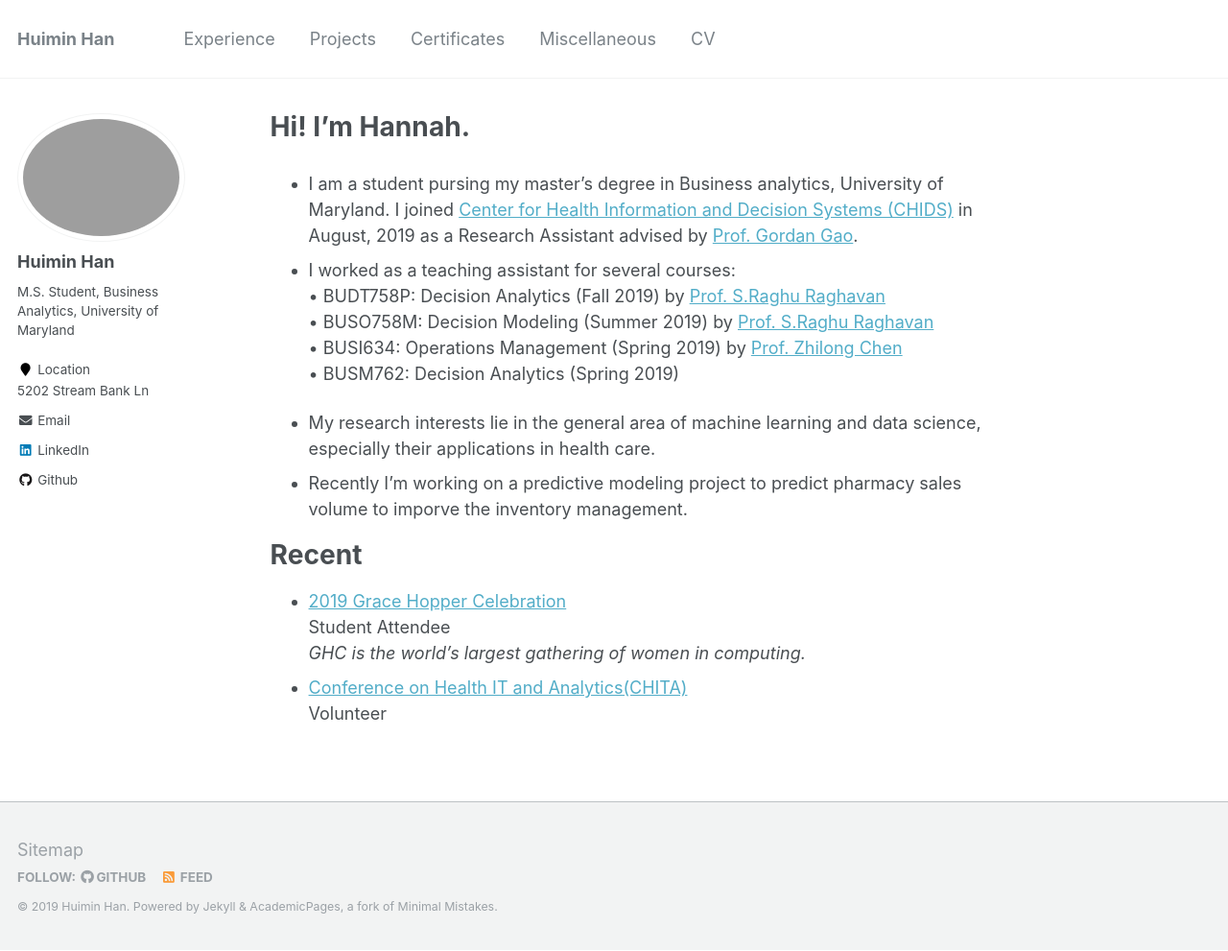
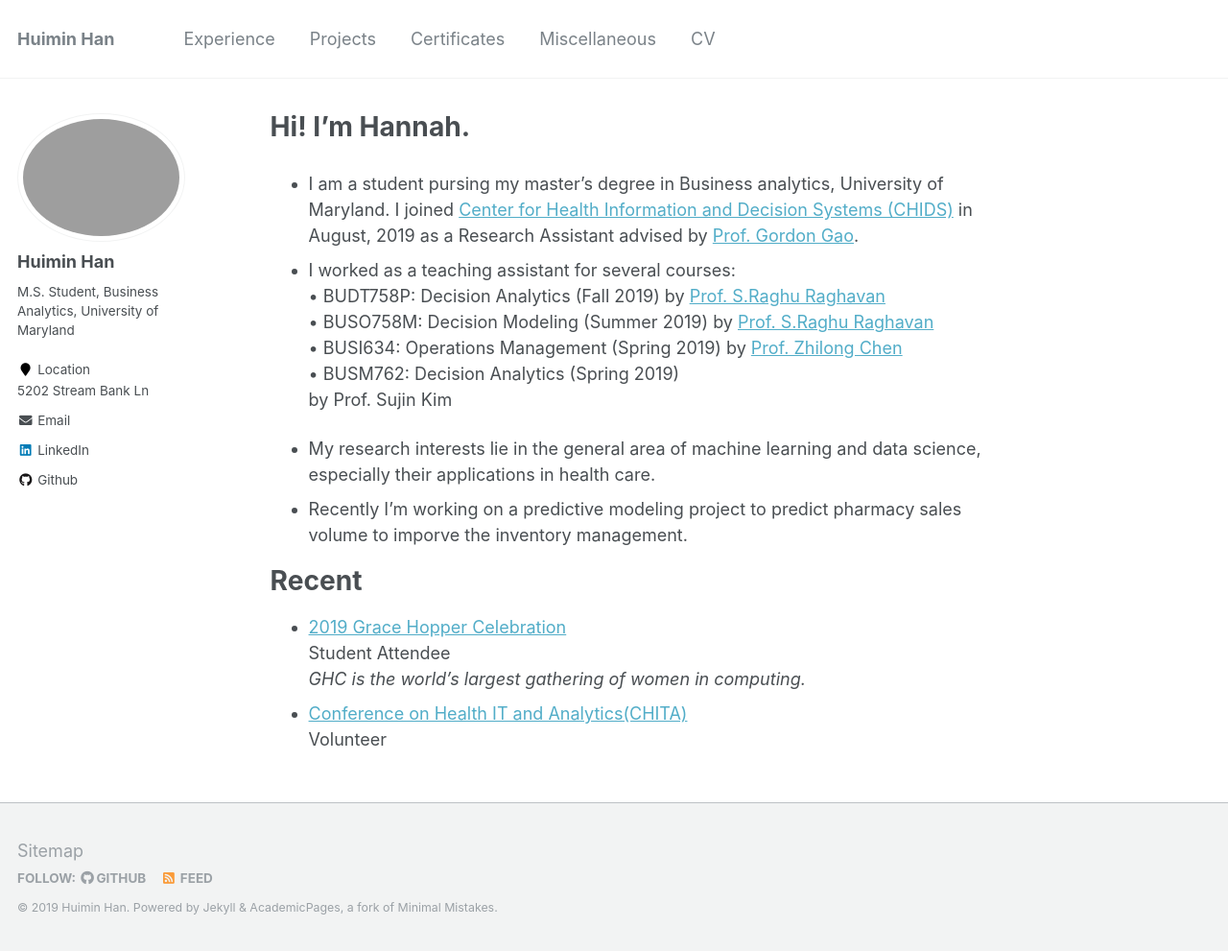
Before and after one commit to HannahHan3/HannahHan3.github.io, a Jekyll site: the page built from _pages/about.md, in a window 1280 px wide and 991 px high. Shown: the whole window at 96% size. Built offline with Jekyll 4.4.1, drawn with Linux system fonts in a browser that asks for light colours.

Commit message:
Update about.md

```diff
--- a/_pages/about.md
+++ b/_pages/about.md
@@ -9,12 +9,12 @@ redirect_from:
 ---
 
 
-* I am a student pursing my master's degree in Business analytics, University of Maryland. I joined [Center for Health Information and Decision Systems (CHIDS)](https://www.rhsmith.umd.edu/centers-excellence/center-health-information-decision-systems) in August, 2019 as a Research Assistant advised by [Prof. Gordan Gao](http://scholar.rhsmith.umd.edu/ggao).
+* I am a student pursing my master's degree in Business analytics, University of Maryland. I joined [Center for Health Information and Decision Systems (CHIDS)](https://www.rhsmith.umd.edu/centers-excellence/center-health-information-decision-systems) in August, 2019 as a Research Assistant advised by [Prof. Gordon Gao](http://scholar.rhsmith.umd.edu/ggao).
 * I worked as a teaching assistant for several courses: <br />
 •	BUDT758P: Decision Analytics  (Fall 2019) by [Prof. S.Raghu Raghavan](http://terpconnect.umd.edu/~raghavan/)<br />
 •	BUSO758M: Decision Modeling  (Summer 2019) by [Prof. S.Raghu Raghavan](http://terpconnect.umd.edu/~raghavan/)<br />
 •	BUSI634: Operations Management (Spring 2019) by [Prof. Zhilong Chen](http://scholar.rhsmith.umd.edu/zchen/research-interests)<br />
-•	BUSM762: Decision Analytics (Spring 2019) <br />
+•	BUSM762: Decision Analytics (Spring 2019) <br /> by Prof. Sujin Kim
 
 * My research interests lie in the general area of machine learning and data science, especially their applications in health care.
 * Recently I'm working on a predictive modeling project to predict pharmacy sales volume to imporve the inventory management.
```
